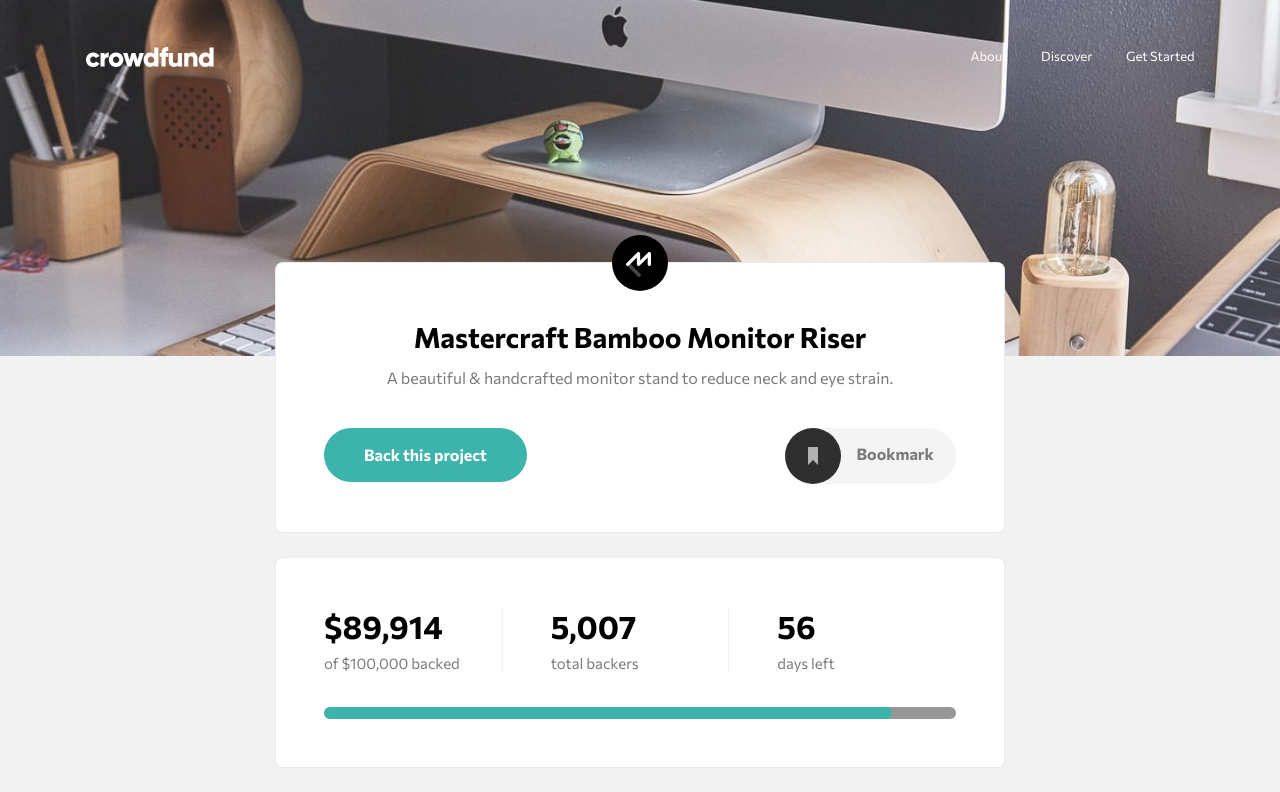
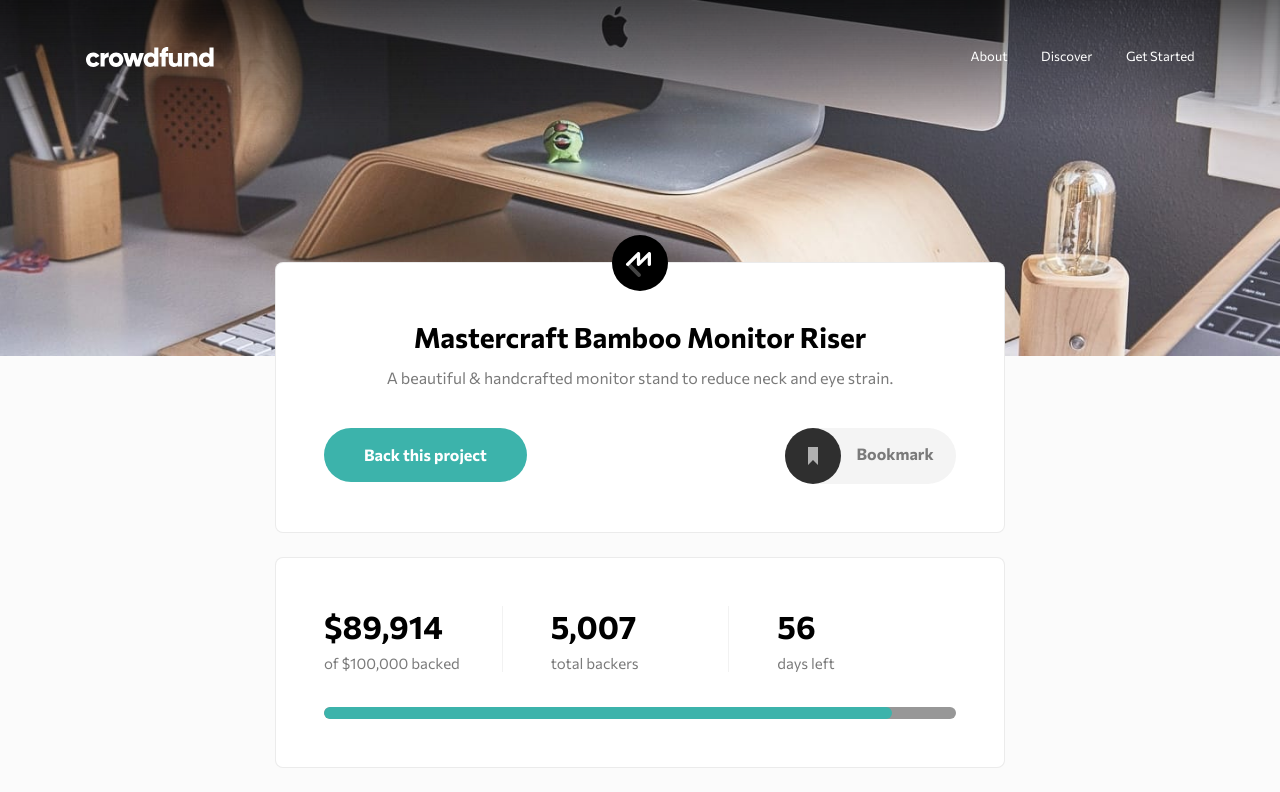
Before and after one commit to ortalyarts/frontendmentor-crowdfunding-product-page, a plain HTML site: page index.html in a window 1280 px wide. Shown: the top 792 px of the page. Drawn offline with Linux system fonts and the light colour scheme.

Commit message:
background image

```diff
--- a/style.css
+++ b/style.css
@@ -45,6 +45,7 @@ img {
     --color5: rgb(242, 242, 242);
     --color6: rgb(122, 122, 122, 0.15);
     --color7: rgb(151, 151, 151);
+    --color8: rgb(251 251 251);
 
     --ffparagraph: "Commissioner", system-ui, sans-serif;
     --fsparagraph: 1rem;
@@ -62,8 +63,11 @@ body {
     font-family: var(--ffparagraph);
     text-rendering: optimizeSpeed;
     text-align:left;
-    background: var(--color5) url(./images/image-hero-mobile.jpg) no-repeat center top;
-    background-size: 100vw auto;
+    background-color: var(--color8);
+    background-image: url(./images/gradient.png), url(./images/image-hero-mobile.jpg);
+    background-repeat: repeat-x, no-repeat;
+    background-position: center top, center top;
+    background-size: 100% 8rem, 100vw auto;;
     min-height: 100vh;
 }
 h1, h2, h3, ul {
@@ -100,7 +104,6 @@ h1, h2, h3, ul {
   transition: 1s;
   border:2px solid white;
 }
-
 .main-container{
   margin:auto;
   overflow-x: hidden;
@@ -751,8 +754,11 @@ footer, footer a { font-size: 11px; text-align: center; color: var(--color2);}
 @media screen and (min-width:60rem) {
   body {
     padding:0 2rem;
-    background: var(--color5) url(./images/image-hero-desktop.jpg) no-repeat top;
-    background-size: contain;
+    background-color: var(--color8);
+    background-image: url(./images/gradient.png), url(./images/image-hero-desktop.jpg);
+    background-repeat: repeat-x, no-repeat;
+    background-position: center top, center top;
+    background-size: 100% 8rem, contain;
   }
   .row-container {
     max-width:69.313rem;
```
Also changed, not shown: index.html (+0 -1 lines), images/gradient.png (added), 1 other file.
